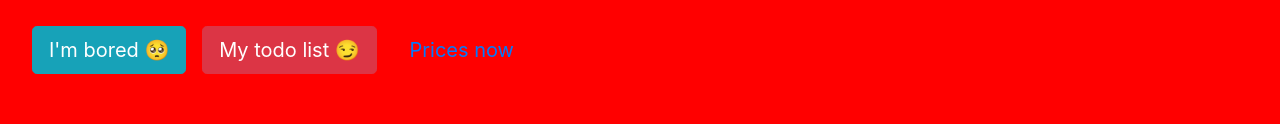
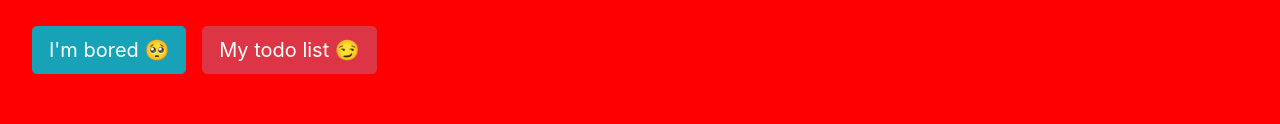
Before and after one commit to MuhammadAlzamily/MuhammadAlzamily.github.io, a website: page index.html in a window 1280 px wide. Shown: the part 325-449 px from the top of the page. Drawn offline with nearby package versions, Linux system fonts and the light colour scheme; no server answers.

Commit message:
removed the button

```diff
--- a/index.html
+++ b/index.html
@@ -33,7 +33,6 @@
       </p>
       <a href="/bored" class="btn btn-info btn-lg">I'm bored 🥺 </a>
       <a href="/todo" class="btn btn-danger btn-lg">My todo list 😏 </a>
-      <a href="/prices" class="btn btn-link btn-lg">Prices now </a>
     </header>
     <div class="container display-4 text-center">
       <p>
```
